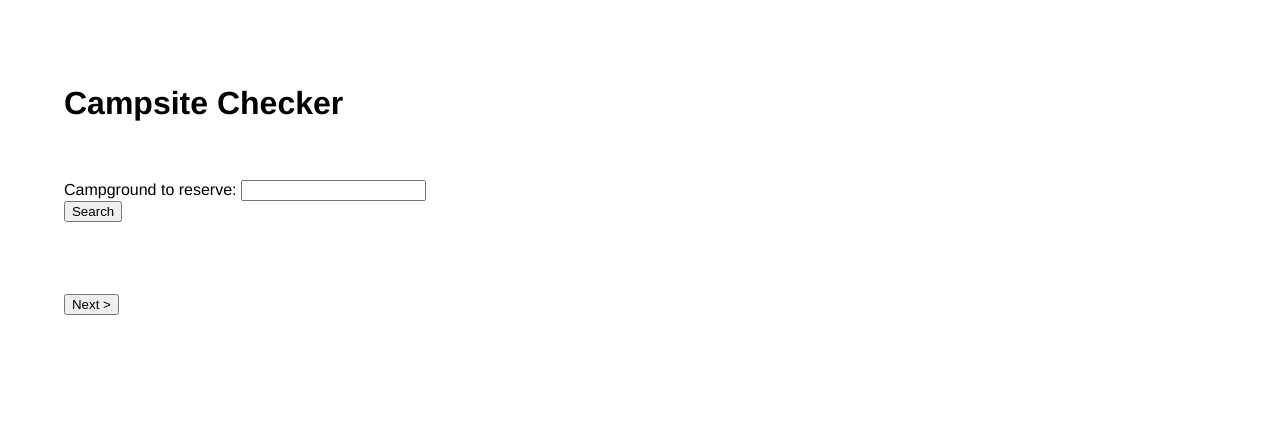
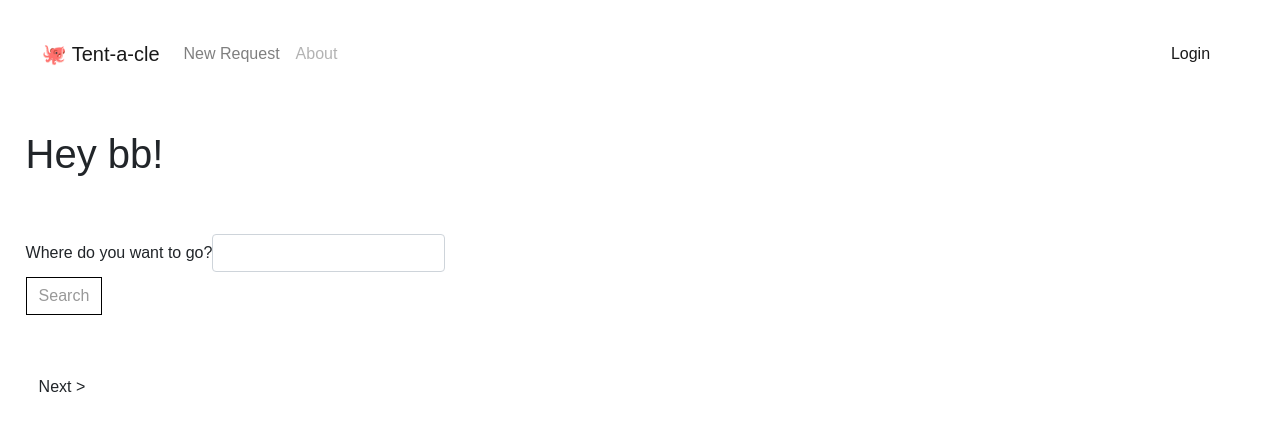
Before and after one commit to brittanynm/campsite-checker, a Flask app: page / in a window 1280 px wide. Shown: the top 441 px of the page. Run offline with Flask 2, Linux system fonts and the light colour scheme; data that the repository does not hold is empty; some libraries are stand-ins or nearby versions.

Commit message:
Styling changes

```diff
--- a/server.py
+++ b/server.py
@@ -29,47 +29,37 @@ def index():
     return render_template("homepage.html", campsites=campsites)
 
 
-@app.route('/search')
+@app.route('/search', methods=['GET', 'POST'])
 def search():
     """Process campsite search"""
-    # Get form variable
-    campsite_name = request.args.get("query")
-    # Search database by name and park
-    q = Campsite.query
-    campsites = q.filter( (Campsite.name.ilike(f'%{campsite_name}%')) | (Campsite.park.ilike(f'%{campsite_name}%'))).all()
-    campsites = campsites
-
-    return render_template("homepage.html", campsites=campsites)
-
-
-@app.route('/search', methods=['POST'])
-def process_search():
-
-    selected_site = request.form["selected_site"]
-    # print("*******", selected_site.id)
+    if request.method == 'GET':
+        # Get form variable
+        campsite_name = request.args.get("query")
+        # Search database by name and park
+        q = Campsite.query
+        campsites = q.filter( (Campsite.name.ilike(f'%{campsite_name}%')) | (Campsite.park.ilike(f'%{campsite_name}%'))).all()
+        campsites = campsites
+        return render_template("homepage.html", campsites=campsites)
+    else:
+        selected_site = request.form["selected_site"]
+        print("*******", selected_site)
     #add selection to URL
     return redirect("/dates")
 
 
-@app.route('/dates', methods=['GET'])
-#check out jhacks lab and pull variable out of url
-# should I store campsite in URL?
-def date_selector():
-    """Show calendar to select check in, check out dates"""
-
-    return render_template("calendar.html")
-
-
-@app.route('/dates', methods=['POST'])
+@app.route('/dates', methods=['GET', 'POST'])
 def process_dates():
     """Process dates selected"""
+    if request.method == 'GET':
+        campsite_name = request.args.get("query")
+        return render_template("calendar.html")
+    else:
+    # Get form variables
+        date_start = request.form["date-start"]
+        date_end = request.form["date-end"]
+        print(date_start, date_end)
 
-    # Get form variables
-    date_start = request.form["date-start"]
-    date_end = request.form["date-end"]
-    print(date_start, date_end)
-
-    return redirect("/submit")
+        return redirect("/submit")
 
 
 @app.route('/submit', methods=['GET'])
@@ -100,8 +90,6 @@ def process_request():
     # or validate phone with regex in jinja and here
 
 
-
-
 if __name__ == "__main__":
 
     # Change to False for demo
--- a/templates/base.html
+++ b/templates/base.html
@@ -1,13 +1,32 @@
 <!DOCTYPE html>
 <html>
 <head>
+  <meta name="viewport" content="width=device-width, initial-scale=1">
+
+  <!-- Load Bootstrap 4 -->
+  <link rel="stylesheet" href="https://stackpath.bootstrapcdn.com/bootstrap/4.3.1/css/bootstrap.min.css" integrity="sha384-ggOyR0iXCbMQv3Xipma34MD+dH/1fQ784/j6cY/iJTQUOhcWr7x9JvoRxT2MZw1T" crossorigin="anonymous">
+
+  <!-- Load Font Awesome -->
+  <script src="https://stackpath.bootstrapcdn.com/font-awesome/4.7.0/css/font-awesome.min.css"></script>
+  <!-- Load our stylesheet -->
+
     <style>
         h1, h2, h3, body {
-            font-family: "Helvetica Neue";
+            font-family: 'CenturyGothic', sans-serif;
         }
         body {
-            margin:4%;
+            margin:1%;
             padding:1%
+        }
+        .btn-primary, .btn-primary:hover, .btn-primary:active, .btn-primary:visited {
+            background-color: #ffffff !important;
+            color: #999999;
+            border-color: #000000;
+            border-radius: 0;
+
+        }
+        .navbar-brand {
+            color: #FFDCB8
         }
 
     </style>
@@ -15,6 +34,35 @@
 </head>
 <body>
 
+        <nav class="navbar navbar-expand-lg navbar-light bg-white">
+          <a class="navbar-brand" href="#">🐙 Tent-a-cle</a>
+          <button class="navbar-toggler" type="button" data-toggle="collapse" data-target="#navbarSupportedContent" aria-controls="navbarSupportedContent" aria-expanded="false" aria-label="Toggle navigation">
+            <span class="navbar-toggler-icon"></span>
+          </button>
+
+          <div class="collapse navbar-collapse" id="navbarSupportedContent">
+            <ul class="navbar-nav mr-auto">
+              <li class="nav-item">
+                <a class="nav-link" href="#">New Request</a>
+              </li>
+              <li class="nav-item">
+                <a class="nav-link disabled" href="#" tabindex="-1" aria-disabled="true">About</a>
+              </li>
+            </ul>
+
+            <ul class="navbar-nav mr-auto offset-9">
+              <li class="nav-item active">
+                <a class="nav-link" href="#">Login <span class="sr-only">(current)</span></a>
+              </li>
+
+            </ul>
+          </div>
+        </nav>
+
+<script src="https://code.jquery.com/jquery-3.2.1.slim.min.js" integrity="sha384-KJ3o2DKtIkvYIK3UENzmM7KCkRr/rE9/Qpg6aAZGJwFDMVNA/GpGFF93hXpG5KkN" crossorigin="anonymous"></script>
+<script src="https://cdnjs.cloudflare.com/ajax/libs/popper.js/1.12.9/umd/popper.min.js" integrity="sha384-ApNbgh9B+Y1QKtv3Rn7W3mgPxhU9K/ScQsAP7hUibX39j7fakFPskvXusvfa0b4Q" crossorigin="anonymous"></script>
+<script src="https://maxcdn.bootstrapcdn.com/bootstrap/4.0.0/js/bootstrap.min.js" integrity="sha384-JZR6Spejh4U02d8jOt6vLEHfe/JQGiRRSQQxSfFWpi1MquVdAyjUar5+76PVCmYl" crossorigin="anonymous"></script>
+
 {% block content %}
 {% endblock %}
 </body>
--- a/templates/homepage.html
+++ b/templates/homepage.html
@@ -1,40 +1,45 @@
 {% extends 'base.html' %}
 {% block content %}
     <div id="homepage-block">
-    <h1 id="homepage-title">Campsite Checker</h1>
+        <br><br>
+        <h1 id="homepage-title">Hey bb!</h1>
     </div>
 
     <div class="row">
 
-
         <div class="col-sm-3 col-sm-offset-1 name-sidebar">
             <div class="sidebar-module sidebar-module-inset">
                 <br><br>
-                    <form class="form-inline" method = "GET" action="search">
+                    <form class="form-inline" method = "GET" action="/search">
                         <div class="form-group">
-                            <label for="query">Campground to reserve: </label>
+                            <label for="query">Where do you want to go? </label>
                             <input type="text" name="query" class="form-control" id="query">
                         </div>
                         <button type="submit" class="btn btn-primary">Search</button><br><br>
                     </form><br><br>
             </div>
-        <form class="form-inline" method = "POST" action="search">
-            <div class="col-sm-8 search-main">
+        </div>
+    </div>
+
+    <div>
+        <form class="form-inline" method = "POST" action="/search">
+            <div class="list">
                 {% for campsite in campsites %}
                 <div class="campsite-name">
 
-                <input type="radio" name="selected_site" value={{ campsite }}>
+                    <input type="radio" name="selected_site" value={{ campsite.name }} id={{ campsite.id }} required>
                     <b>{{ campsite.name }}</b>
 
                     {{ campsite.park }}<hr>
+
+                {% endfor %}
+                <button type="submit" class = "btn btn-selection">Next > </button><br><br>
                </div>
-            {% endfor %}
-        </div><br>
-        <button type="submit" class = "btn btn-selection">Next > </button><br><br>
         </form>
 
     </div>
-    </div>
+
+
 
 
 {% endblock %}
--- a/templates/submission_form.html
+++ b/templates/submission_form.html
@@ -1,6 +1,6 @@
 {% extends 'base.html' %}
 {% block content %}
-
+<br><br>
 <form class="submit-request" method="POST" >
     Phone number to alert if a campsite becomes available:
     <input type="text" name="phone"><br><br>
```
Also changed, not shown: templates/calendar.html (+8 -7 lines). Lines whose indentation alone changed are shown as unchanged.
